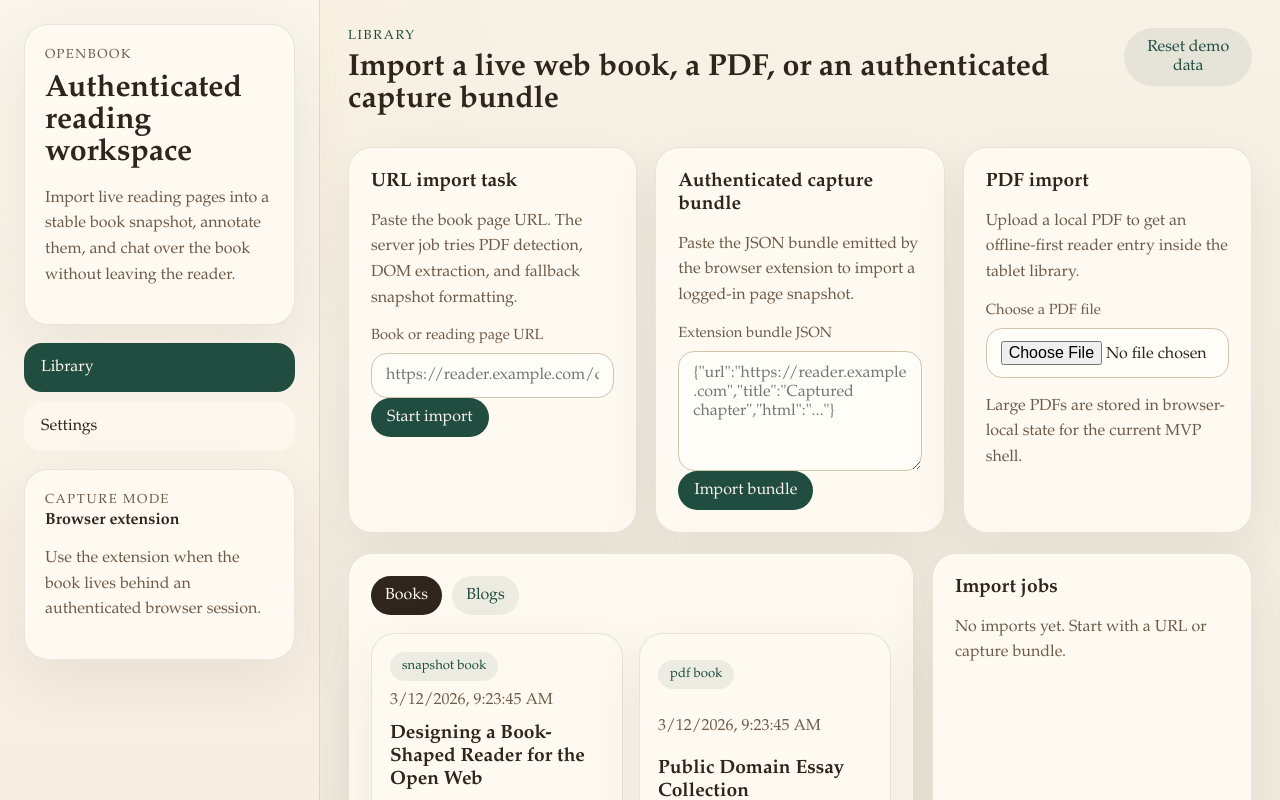
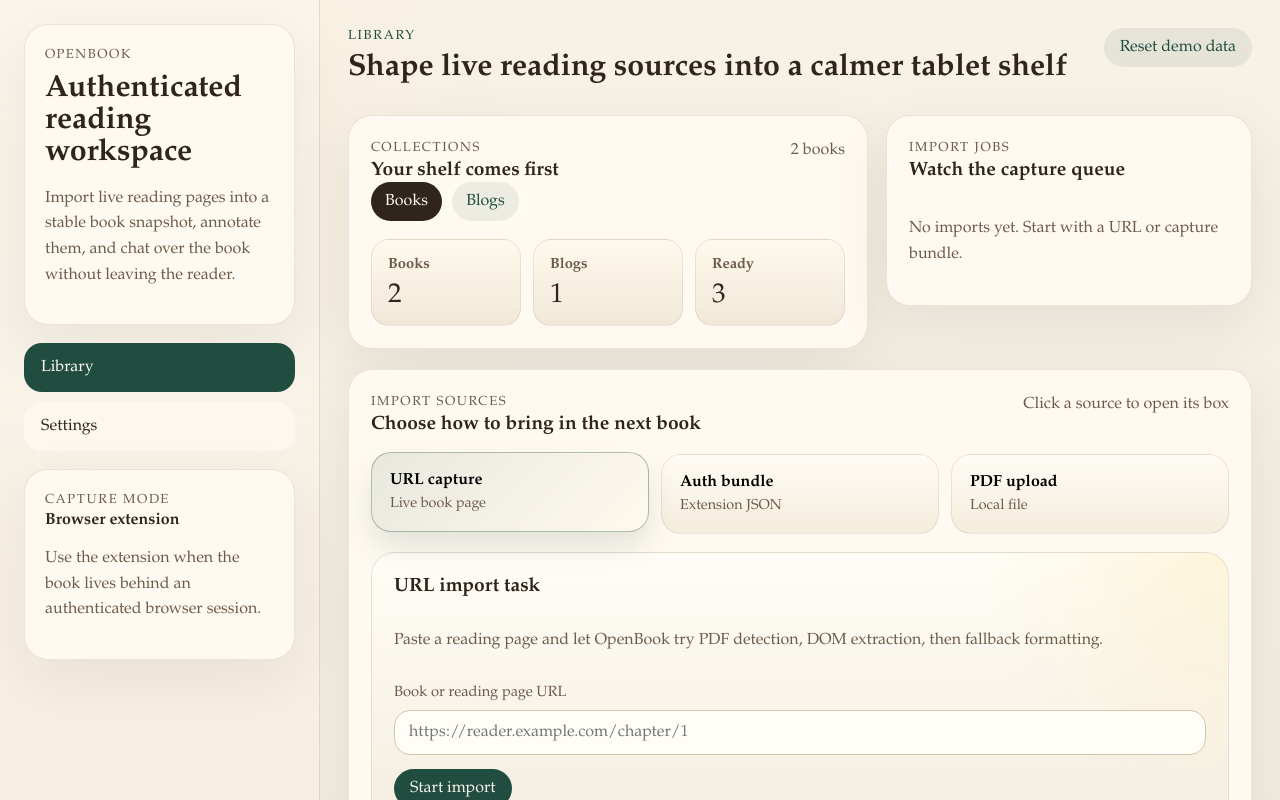
Before and after one commit to minsing-jin/openbook, a Next.js app in the folder apps/web/: page /library in a window 1280 px wide. Shown: the top 800 px of the page. Built offline with nearby package versions, Linux system fonts and the light colour scheme.

Commit message:
Refine library import layout

```diff
--- a/apps/web/app/globals.css
+++ b/apps/web/app/globals.css
@@ -143,20 +143,16 @@
   gap: 20px;
 }
 
-.hero-grid,
-.page-grid,
+.library-dashboard-grid,
 .settings-grid,
 .reader-grid {
   display: grid;
   gap: 18px;
 }
 
-.hero-grid {
-  grid-template-columns: repeat(3, minmax(0, 1fr));
-}
-
-.page-grid {
-  grid-template-columns: minmax(0, 2fr) minmax(320px, 1fr);
+.library-dashboard-grid {
+  grid-template-columns: minmax(0, 1.35fr) minmax(320px, 0.95fr);
+  align-items: start;
 }
 
 .settings-grid {
@@ -192,6 +188,13 @@
 .panel h3 {
   margin: 0;
   font-size: 1.2rem;
+}
+
+.panel-heading {
+  display: flex;
+  justify-content: space-between;
+  align-items: flex-start;
+  gap: 18px;
 }
 
 .library-card-header,
@@ -300,6 +303,101 @@
 .tools-stack,
 .tool-column,
 .toc-list {
+  display: grid;
+  gap: 14px;
+}
+
+.collection-meta {
+  margin: 0;
+  color: var(--muted);
+}
+
+.collection-summary-grid,
+.import-source-switcher {
+  display: grid;
+  gap: 12px;
+}
+
+.collection-summary-grid {
+  margin-top: 18px;
+  grid-template-columns: repeat(3, minmax(0, 1fr));
+}
+
+.summary-card {
+  display: grid;
+  gap: 8px;
+  padding: 16px;
+  border-radius: 18px;
+  background: linear-gradient(180deg, rgba(255, 249, 237, 0.96), rgba(240, 231, 214, 0.96));
+  border: 1px solid rgba(111, 87, 57, 0.12);
+}
+
+.summary-card strong {
+  font-size: 0.92rem;
+  color: var(--muted);
+}
+
+.summary-card span {
+  font-size: 1.7rem;
+  line-height: 1;
+}
+
+.job-panel .job-list {
+  margin-top: 18px;
+}
+
+.import-selector-panel {
+  overflow: hidden;
+}
+
+.import-source-switcher {
+  margin-top: 18px;
+  grid-template-columns: repeat(3, minmax(0, 1fr));
+}
+
+.source-trigger {
+  display: grid;
+  gap: 6px;
+  padding: 18px;
+  border-radius: 20px;
+  border: 1px solid rgba(111, 87, 57, 0.12);
+  background: linear-gradient(180deg, rgba(255, 252, 245, 0.98), rgba(244, 236, 220, 0.98));
+  text-align: left;
+  cursor: pointer;
+  transition: transform 140ms ease, border-color 140ms ease, box-shadow 140ms ease;
+}
+
+.source-trigger strong {
+  font-size: 1rem;
+}
+
+.source-trigger span {
+  color: var(--muted);
+  font-size: 0.9rem;
+}
+
+.source-trigger:hover,
+.source-trigger-active {
+  transform: translateY(-2px);
+  border-color: rgba(33, 77, 65, 0.34);
+  box-shadow: 0 16px 28px rgba(33, 77, 65, 0.12);
+}
+
+.source-trigger-active {
+  background: linear-gradient(135deg, rgba(33, 77, 65, 0.1), rgba(255, 249, 237, 0.98));
+}
+
+.import-drawer {
+  margin-top: 18px;
+}
+
+.import-drawer-card {
+  padding: 22px;
+  border-radius: 24px;
+  border: 1px solid rgba(111, 87, 57, 0.12);
+  background:
+    radial-gradient(circle at top right, rgba(246, 215, 107, 0.2), transparent 28%),
+    linear-gradient(180deg, rgba(255, 253, 247, 0.98), rgba(244, 237, 223, 0.98));
   display: grid;
   gap: 14px;
 }
@@ -516,11 +614,15 @@
     min-height: auto;
   }
 
-  .hero-grid,
-  .page-grid,
+  .library-dashboard-grid,
   .settings-grid,
   .reader-grid,
   .reader-layout {
+    grid-template-columns: 1fr;
+  }
+
+  .collection-summary-grid,
+  .import-source-switcher {
     grid-template-columns: 1fr;
   }
 
--- a/apps/web/components/library-page.tsx
+++ b/apps/web/components/library-page.tsx
@@ -56,7 +56,11 @@
   const [url, setUrl] = useState("");
   const [bundleText, setBundleText] = useState("");
   const [activeTab, setActiveTab] = useState<"books" | "blogs">("books");
+  const [activeImportSource, setActiveImportSource] = useState<"url" | "bundle" | "pdf">("url");
   const [isSubmitting, setIsSubmitting] = useState(false);
+
+  const bookCount = state.library.filter((item) => item.kind !== "blog_snapshot").length;
+  const blogCount = state.library.filter((item) => item.kind === "blog_snapshot").length;
 
   const items = useMemo(() => {
     const sorted = sortLibrary(state.library);
@@ -120,63 +124,22 @@
       <div className="page-header">
         <div>
           <p className="eyebrow">Library</p>
-          <h2>Import a live web book, a PDF, or an authenticated capture bundle</h2>
+          <h2>Shape live reading sources into a calmer tablet shelf</h2>
         </div>
         <button className="button button-ghost" type="button" onClick={resetDemo}>
           Reset demo data
         </button>
       </div>
 
-      <div className="hero-grid">
-        <article className="panel import-panel">
-          <h3>URL import task</h3>
-          <p>Paste the book page URL. The server job tries PDF detection, DOM extraction, and fallback snapshot formatting.</p>
-          <div className="field-group">
-            <label htmlFor="book-url">Book or reading page URL</label>
-            <input
-              id="book-url"
-              className="text-input"
-              value={url}
-              onChange={(event) => setUrl(event.target.value)}
-              placeholder="https://reader.example.com/chapter/1"
-            />
+      <div className="library-dashboard-grid">
+        <article className="panel collection-panel">
+          <div className="panel-heading">
+            <div>
+              <p className="eyebrow">Collections</p>
+              <h3>Your shelf comes first</h3>
+            </div>
+            <p className="collection-meta">{activeTab === "books" ? `${bookCount} books` : `${blogCount} blogs`}</p>
           </div>
-          <button className="button button-primary" type="button" onClick={handleUrlImport} disabled={isSubmitting}>
-            Start import
-          </button>
-        </article>
-
-        <article className="panel import-panel">
-          <h3>Authenticated capture bundle</h3>
-          <p>Paste the JSON bundle emitted by the browser extension to import a logged-in page snapshot.</p>
-          <div className="field-group">
-            <label htmlFor="bundle-input">Extension bundle JSON</label>
-            <textarea
-              id="bundle-input"
-              className="text-area"
-              value={bundleText}
-              onChange={(event) => setBundleText(event.target.value)}
-              placeholder='{"url":"https://reader.example.com","title":"Captured chapter","html":"..."}'
-            />
-          </div>
-          <button className="button button-primary" type="button" onClick={handleBundleImport} disabled={isSubmitting}>
-            Import bundle
-          </button>
-        </article>
-
-        <article className="panel import-panel">
-          <h3>PDF import</h3>
-          <p>Upload a local PDF to get an offline-first reader entry inside the tablet library.</p>
-          <div className="field-group">
-            <label htmlFor="pdf-file">Choose a PDF file</label>
-            <input id="pdf-file" type="file" accept="application/pdf" onChange={handlePdfImport} />
-          </div>
-          <p className="fine-print">Large PDFs are stored in browser-local state for the current MVP shell.</p>
-        </article>
-      </div>
-
-      <div className="page-grid">
-        <article className="panel">
           <div className="segmented-control">
             <button
               type="button"
@@ -193,16 +156,29 @@
               Blogs
             </button>
           </div>
-
-          <div className="library-grid">
-            {items.map((item) => (
-              <LibraryCard key={item.id} item={item} />
-            ))}
+          <div className="collection-summary-grid">
+            <article className="summary-card">
+              <strong>Books</strong>
+              <span>{bookCount}</span>
+            </article>
+            <article className="summary-card">
+              <strong>Blogs</strong>
+              <span>{blogCount}</span>
+            </article>
+            <article className="summary-card">
+              <strong>Ready</strong>
+              <span>{state.library.filter((item) => item.importStatus === "ready").length}</span>
+            </article>
           </div>
         </article>
 
-        <article className="panel">
-          <h3>Import jobs</h3>
+        <article className="panel job-panel">
+          <div className="panel-heading">
+            <div>
+              <p className="eyebrow">Import jobs</p>
+              <h3>Watch the capture queue</h3>
+            </div>
+          </div>
           <div className="job-list">
             {state.importJobs.length === 0 ? <p className="empty-state">No imports yet. Start with a URL or capture bundle.</p> : null}
             {state.importJobs.map((job) => (
@@ -211,6 +187,115 @@
           </div>
         </article>
       </div>
+
+      <article className="panel import-selector-panel">
+        <div className="panel-heading">
+          <div>
+            <p className="eyebrow">Import sources</p>
+            <h3>Choose how to bring in the next book</h3>
+          </div>
+          <p className="collection-meta">Click a source to open its box</p>
+        </div>
+
+        <div className="import-source-switcher">
+          <button
+            type="button"
+            className={activeImportSource === "url" ? "source-trigger source-trigger-active" : "source-trigger"}
+            onClick={() => setActiveImportSource("url")}
+          >
+            <strong>URL capture</strong>
+            <span>Live book page</span>
+          </button>
+          <button
+            type="button"
+            className={activeImportSource === "bundle" ? "source-trigger source-trigger-active" : "source-trigger"}
+            onClick={() => setActiveImportSource("bundle")}
+          >
+            <strong>Auth bundle</strong>
+            <span>Extension JSON</span>
+          </button>
+          <button
+            type="button"
+            className={activeImportSource === "pdf" ? "source-trigger source-trigger-active" : "source-trigger"}
+            onClick={() => setActiveImportSource("pdf")}
+          >
+            <strong>PDF upload</strong>
+            <span>Local file</span>
+          </button>
+        </div>
+
+        <div className="import-drawer">
+          {activeImportSource === "url" ? (
+            <article className="import-drawer-card">
+              <h3>URL import task</h3>
+              <p>Paste a reading page and let OpenBook try PDF detection, DOM extraction, then fallback formatting.</p>
+              <div className="field-group">
+                <label htmlFor="book-url">Book or reading page URL</label>
+                <input
+                  id="book-url"
+                  className="text-input"
+                  value={url}
+                  onChange={(event) => setUrl(event.target.value)}
+                  placeholder="https://reader.example.com/chapter/1"
+                />
+              </div>
+              <div className="card-actions">
+                <button className="button button-primary" type="button" onClick={handleUrlImport} disabled={isSubmitting}>
+                  Start import
+                </button>
+              </div>
+            </article>
+          ) : null}
+
+          {activeImportSource === "bundle" ? (
+            <article className="import-drawer-card">
+              <h3>Authenticated capture bundle</h3>
+              <p>Paste the JSON bundle emitted by the extension when the book is open in a logged-in browser tab.</p>
+              <div className="field-group">
+                <label htmlFor="bundle-input">Extension bundle JSON</label>
+                <textarea
+                  id="bundle-input"
+                  className="text-area"
+                  value={bundleText}
+                  onChange={(event) => setBundleText(event.target.value)}
+                  placeholder='{"url":"https://reader.example.com","title":"Captured chapter","html":"..."}'
+                />
+              </div>
+              <div className="card-actions">
+                <button className="button button-primary" type="button" onClick={handleBundleImport} disabled={isSubmitting}>
+                  Import bundle
+                </button>
+              </div>
+            </article>
+          ) : null}
+
+          {activeImportSource === "pdf" ? (
+            <article className="import-drawer-card">
+              <h3>PDF import</h3>
+              <p>Upload a PDF to add an offline-first book entry to the shelf.</p>
+              <div className="field-group">
+                <label htmlFor="pdf-file">Choose a PDF file</label>
+                <input id="pdf-file" type="file" accept="application/pdf" onChange={handlePdfImport} />
+              </div>
+              <p className="fine-print">Large PDFs are stored in browser-local state for the current MVP shell.</p>
+            </article>
+          ) : null}
+        </div>
+      </article>
+
+      <article className="panel library-panel">
+        <div className="panel-heading">
+          <div>
+            <p className="eyebrow">{activeTab === "books" ? "Books" : "Blogs"}</p>
+            <h3>{activeTab === "books" ? "Imported books and reader-ready sources" : "Saved blog captures"}</h3>
+          </div>
+        </div>
+        <div className="library-grid">
+          {items.map((item) => (
+            <LibraryCard key={item.id} item={item} />
+          ))}
+        </div>
+      </article>
     </section>
   );
 }
```
